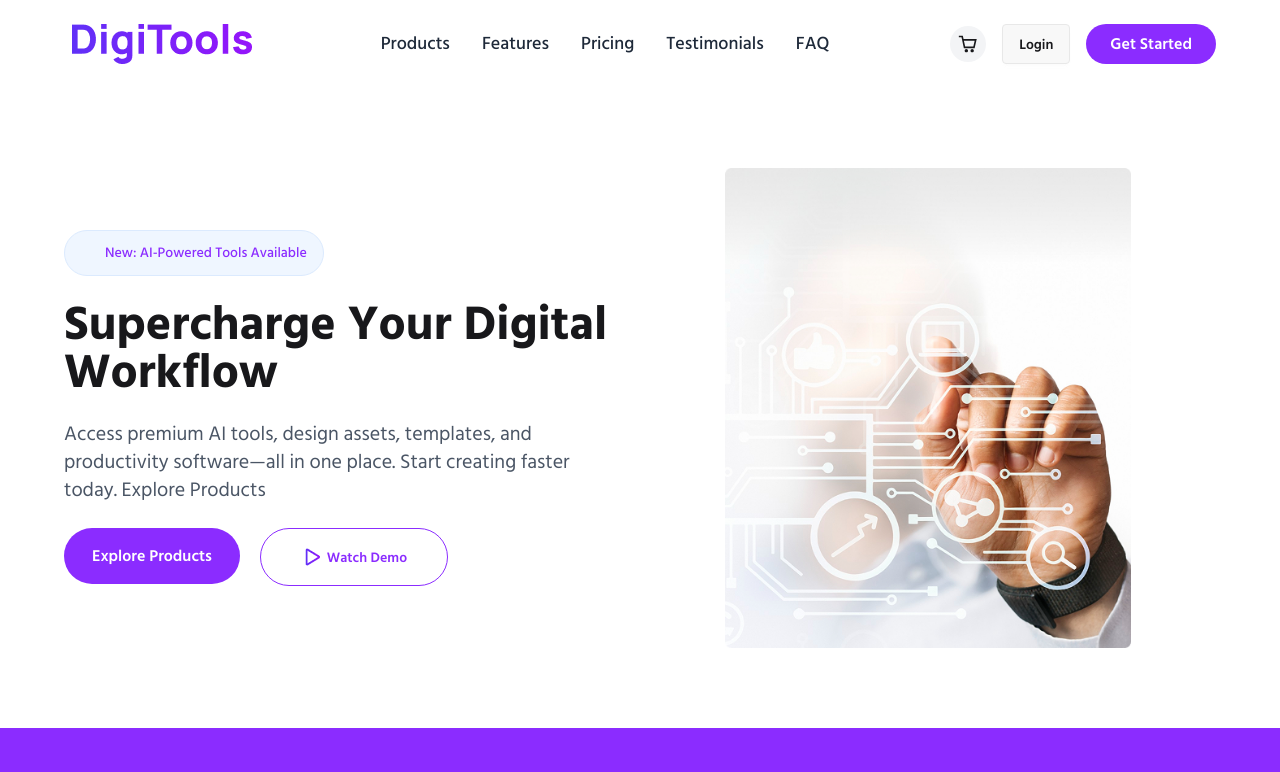
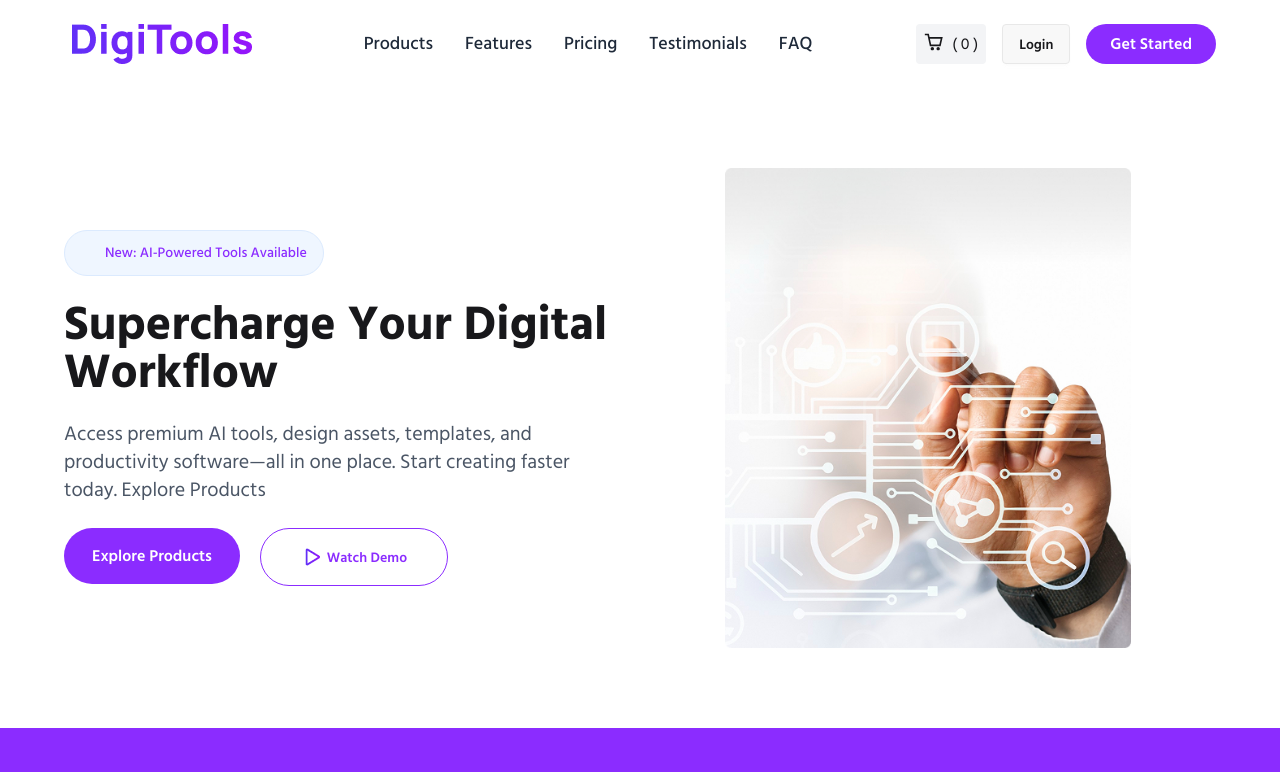
Before and after one commit to eyasinarafat3485-gif/A-06-Digital-Tools, a React (Vite) app: page / in a window 1280 px wide. Shown: the top 772 px of the page. Built offline with nearby package versions, Linux system fonts and the light colour scheme.

Commit message:
Navbar Cart Count Done

```diff
--- a/src/App.jsx
+++ b/src/App.jsx
@@ -26,7 +26,7 @@ function App() {
   return (
     <>
 
-      <Navbar></Navbar>
+      <Navbar cartCount={carts.length}></Navbar>
       <Banner></Banner>
       <StatsSection></StatsSection>
       <PremiumDigi></PremiumDigi>
--- a/src/components/Navbar/Navbar.jsx
+++ b/src/components/Navbar/Navbar.jsx
@@ -1,7 +1,7 @@
 import React from 'react';
 import { CgShoppingCart } from 'react-icons/cg';
 
-const Navbar = () => {
+const Navbar = ({cartCount}) => {
     return (
         <div>
             <nav className="flex items-center justify-between px-2 md:px-16 py-4 bg-white shadow-sm">
@@ -21,8 +21,9 @@ const Navbar = () => {
                 </ul>
 
                 <div className="flex items-center gap-4">
-                    <button className="p-2 bg-gray-100 rounded-full hover:bg-gray-200">
-                        <CgShoppingCart size={20} />
+
+                    <button className='flex gap-2 bg-gray-100 cursor-pointer rounded p-2'>
+                        <CgShoppingCart size={20} />( {cartCount} )
                     </button>
                     <button className='btn'>Login</button>
                     <button className="bg-[#8B2CFF] text-white px-3 py-1 md:px-6 md:py-2 rounded-full font-medium md:font-semibold hover:bg-[#7006f1] transition cursor-pointer">Get Started
```
Also changed, not shown: public/shopping-cart.png (added).
